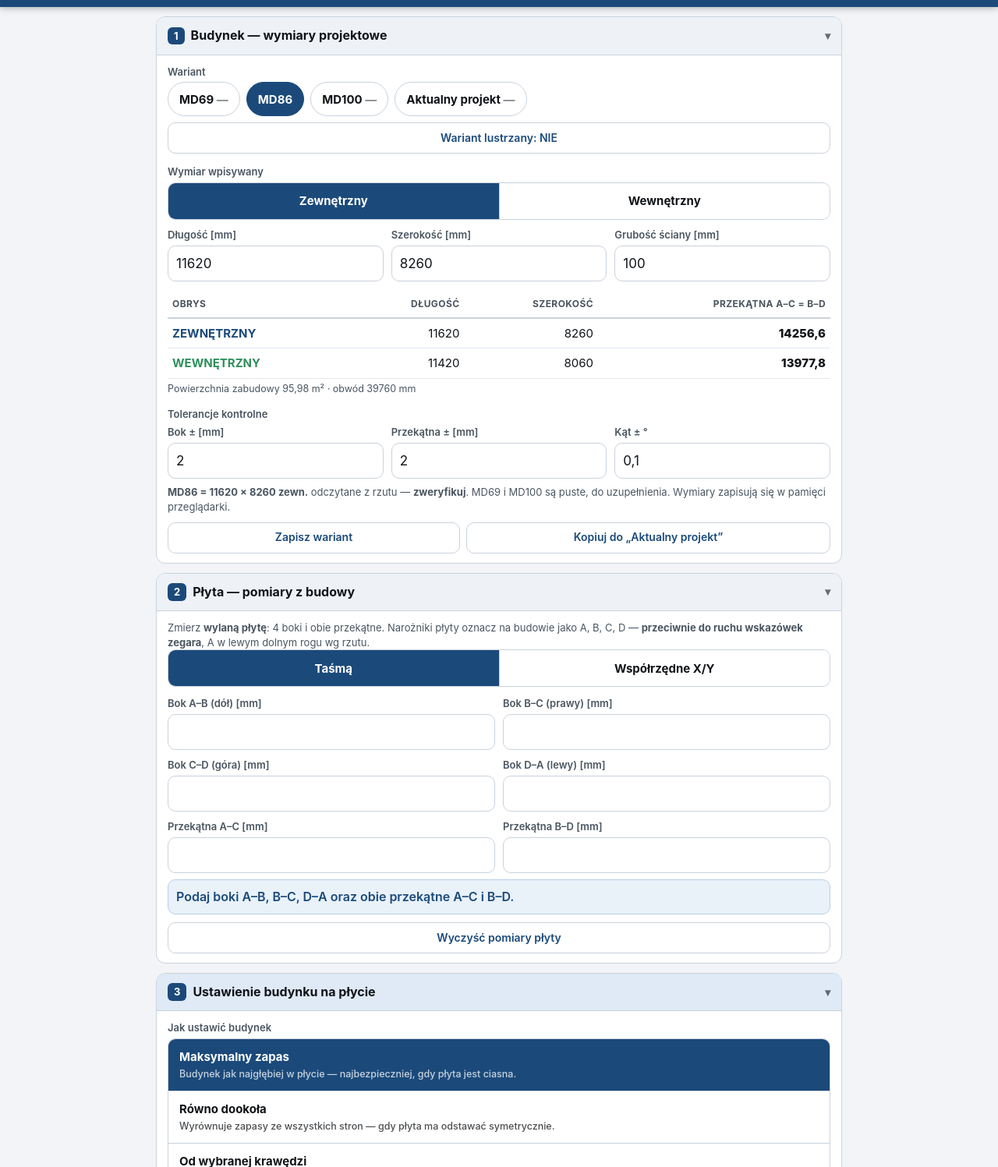
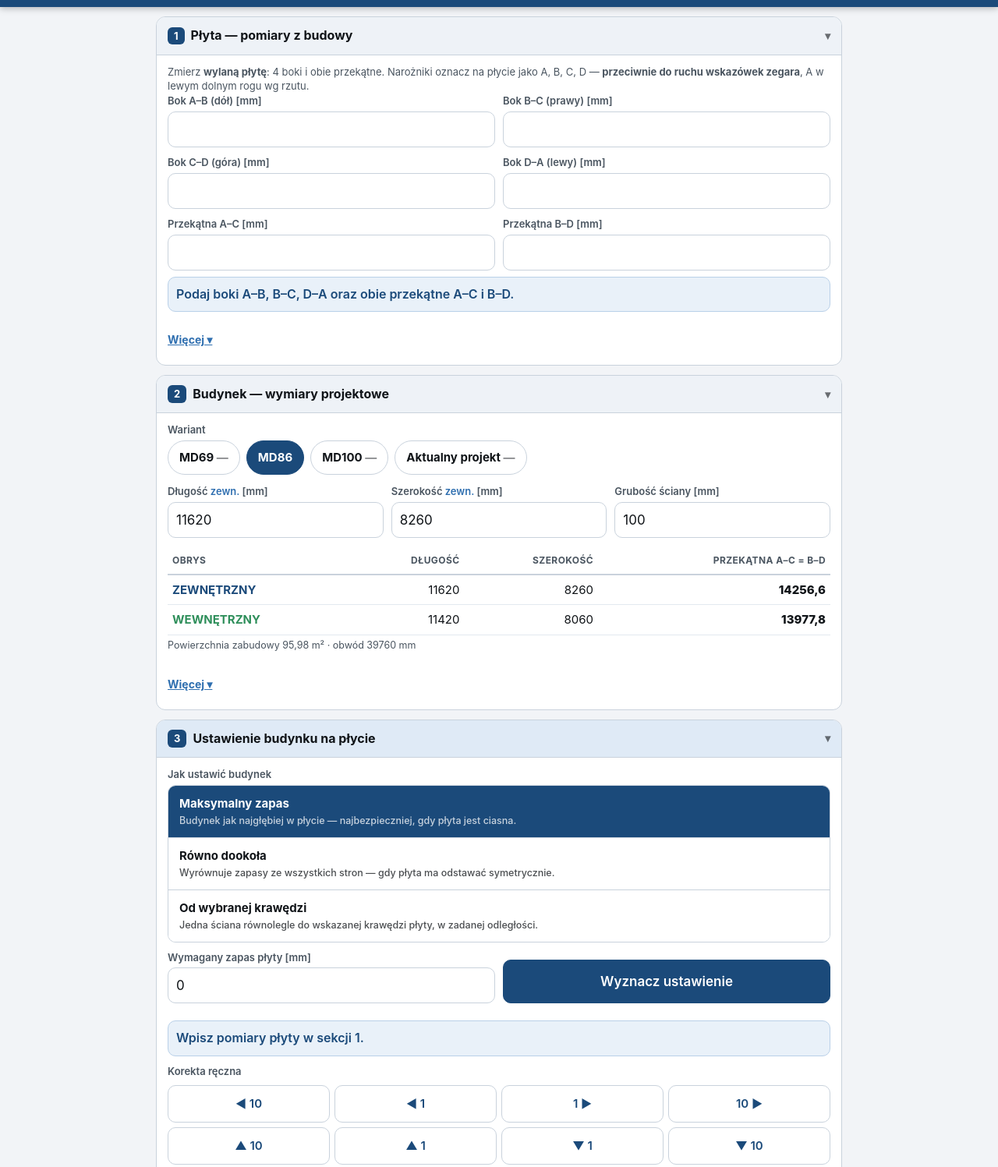
Before and after one commit to ScarsX2/trasowanie-plyty, a plain HTML site: page index.html in a window 1280 px wide. Shown: the part 90-1587 px from the top of the page at 78% size. Drawn offline with Linux system fonts and the light colour scheme.

Commit message:
Uproszczenie: najpierw plyta, potem wymiary budynku
Zamiana kolejnosci sekcji 1 i 2 - na budowie plyta jest punktem wyjscia,
wymiary budynku ustawia sie raz. Rzadko uzywane pola (zewn/wewn, lustro,
tolerancje, tryb X/Y, zapis wariantu) schowane pod przyciskiem Wiecej.
Etykiety dlugosci i szerokosci pokazuja, czy wpisany wymiar jest zewnetrzny
czy wewnetrzny.

Co-Authored-By: Claude Opus 5 <noreply@anthropic.com>

```diff
--- a/index.html
+++ b/index.html
@@ -112,6 +112,13 @@ svg{display:block;width:100%;height:auto;background:#fff;border-radius:10px;touc
 .sub2.wew{border-color:var(--bud2);color:var(--bud2)}
 .legend{display:flex;gap:14px;flex-wrap:wrap;font-size:12.5px;font-weight:700;margin-top:6px}
 .legend i{display:inline-block;width:22px;height:0;border-top:3px solid;vertical-align:middle;margin-right:5px}
+button.more{background:none;border:0;color:var(--blue2);font-size:14px;font-weight:700;
+  padding:10px 0;margin-top:8px;min-height:40px;text-decoration:underline}
+button.more::after{content:" ▾"}
+button.more.open::after{content:" ▴"}
+.morebox{display:none;border-top:1px dashed var(--line);padding-top:10px;margin-top:2px}
+.morebox.open{display:block}
+.lblDim{color:var(--blue2)}
 @media print{header{position:static}.card{break-inside:avoid}button,.nudge,.btnrow{display:none!important}
   .card.collapsed > .body{display:block}}
 </style>
@@ -133,26 +140,52 @@ svg{display:block;width:100%;height:auto;background:#fff;border-radius:10px;touc
 <div class="wrap">
 
 <!-- 1 -->
+<div class="card" id="c2">
+  <h2><span class="num">1</span> Płyta — pomiary z budowy <span class="chev">▾</span></h2>
+  <div class="body">
+    <p class="note" style="margin-top:0">Zmierz <b>wylaną płytę</b>: 4 boki i obie przekątne. Narożniki oznacz na płycie jako A, B, C, D — <b>przeciwnie do ruchu wskazówek zegara</b>, A w lewym dolnym rogu wg rzutu.</p>
+    <div id="tapeBox">
+      <div class="grid g2" id="tapeGrid"></div>
+      <div id="tapeMsg"></div>
+    </div>
+    <div id="xyBox" style="display:none">
+      <p class="note" style="margin-top:0">Dla niwelatora / tachimetru. Oś X w prawo, oś Y w górę.</p>
+      <div class="grid g2" id="xyGrid"></div>
+      <div class="btnrow"><button class="sec sm" id="fromTape">Przepisz z pomiarów taśmą</button></div>
+    </div>
+    <button class="more" data-more="slabMore">Więcej</button>
+    <div class="morebox" id="slabMore">
+      <label>Sposób wprowadzania</label>
+      <div class="seg" id="modeSeg">
+        <button data-mode="tape" class="on">Taśmą</button>
+        <button data-mode="xy">Współrzędne X/Y</button>
+      </div>
+      <div class="btnrow"><button class="sec sm" id="clearTape">Wyczyść pomiary płyty</button></div>
+    </div>
+  </div>
+</div>
+
+<!-- 2 -->
 <div class="card" id="c1">
-  <h2><span class="num">1</span> Budynek — wymiary projektowe <span class="chev">▾</span></h2>
+  <h2><span class="num">2</span> Budynek — wymiary projektowe <span class="chev">▾</span></h2>
   <div class="body">
     <label>Wariant</label>
     <div class="chips" id="varChips"></div>
-    <div class="btnrow" style="margin-top:8px">
-      <button class="sec sm" id="mirBtn">Wariant lustrzany: NIE</button>
+    <div class="grid g3" style="margin-top:12px">
+      <div class="fld"><label>Długość <span class="lblDim"></span> <span class="uu"></span></label><input type="text" inputmode="decimal" id="nomL" placeholder="—"></div>
+      <div class="fld"><label>Szerokość <span class="lblDim"></span> <span class="uu"></span></label><input type="text" inputmode="decimal" id="nomW" placeholder="—"></div>
+      <div class="fld"><label>Grubość ściany <span class="uu"></span></label><input type="text" inputmode="decimal" id="wall"></div>
     </div>
-    <label style="margin-top:14px">Wymiar wpisywany</label>
+    <div class="tw" style="margin-top:12px"><table id="tblNom"></table></div>
+    <p class="hint" id="nomArea"></p>
+    <button class="more" data-more="bldMore">Więcej</button>
+    <div class="morebox" id="bldMore">
+      <label>Wpisany wymiar to</label>
       <div class="seg" id="baseSeg">
         <button data-base="out" class="on">Zewnętrzny</button>
         <button data-base="in">Wewnętrzny</button>
       </div>
-    <div class="grid g3" style="margin-top:10px">
-      <div class="fld"><label>Długość <span class="uu"></span></label><input type="text" inputmode="decimal" id="nomL" placeholder="—"></div>
-      <div class="fld"><label>Szerokość <span class="uu"></span></label><input type="text" inputmode="decimal" id="nomW" placeholder="—"></div>
-      <div class="fld"><label>Grubość ściany <span class="uu"></span></label><input type="text" inputmode="decimal" id="wall"></div>
-    </div>
-    <div class="tw" style="margin-top:12px"><table id="tblNom"></table></div>
-    <p class="hint" id="nomArea"></p>
+      <div class="btnrow"><button class="sec sm" id="mirBtn">Wariant lustrzany: NIE</button></div>
       <label style="margin-top:14px">Tolerancje kontrolne</label>
       <div class="grid g3">
         <div class="fld"><label>Bok ± <span class="uu"></span></label><input type="text" inputmode="decimal" id="tolS"></div>
@@ -164,27 +197,6 @@ svg{display:block;width:100%;height:auto;background:#fff;border-radius:10px;touc
         <button class="sec sm" id="saveVar">Zapisz wariant</button>
         <button class="sec sm" id="copyVar">Kopiuj do „Aktualny projekt”</button>
       </div>
-  </div>
-</div>
-
-<!-- 2 -->
-<div class="card" id="c2">
-  <h2><span class="num">2</span> Płyta — pomiary z budowy <span class="chev">▾</span></h2>
-  <div class="body">
-    <p class="note" style="margin-top:0">Zmierz <b>wylaną płytę</b>: 4 boki i obie przekątne. Narożniki płyty oznacz na budowie jako A, B, C, D — <b>przeciwnie do ruchu wskazówek zegara</b>, A w lewym dolnym rogu wg rzutu.</p>
-    <div class="seg" id="modeSeg">
-      <button data-mode="tape" class="on">Taśmą</button>
-      <button data-mode="xy">Współrzędne X/Y</button>
-    </div>
-    <div id="tapeBox" style="margin-top:12px">
-      <div class="grid g2" id="tapeGrid"></div>
-      <div id="tapeMsg"></div>
-      <div class="btnrow"><button class="sec sm" id="clearTape">Wyczyść pomiary płyty</button></div>
-    </div>
-    <div id="xyBox" style="display:none;margin-top:12px">
-      <p class="note" style="margin-top:0">Dla niwelatora / tachimetru. Oś X w prawo, oś Y w górę.</p>
-      <div class="grid g2" id="xyGrid"></div>
-      <div class="btnrow"><button class="sec sm" id="fromTape">Przepisz z pomiarów taśmą</button></div>
     </div>
   </div>
 </div>
@@ -577,6 +589,7 @@ function renderHeader(){
   $("#edgeBox").style.display=M.crit==="edge"?"":"none";
   $("#mirBtn").textContent="Wariant lustrzany: "+(M.mirror?"TAK":"NIE");
   $("#mirBtn").classList.toggle("sec",!M.mirror);
+  $$(".lblDim").forEach(function(s){ s.textContent = M.baseDim==="out"?"zewn.":"wewn."; });
   $("#baseEdge").value=String(M.baseEdge);
   if(document.activeElement!==$("#baseOff")) $("#baseOff").value=fin(M.baseOff);
   if(document.activeElement!==$("#minGap")) $("#minGap").value=fin(M.minGap);
@@ -678,8 +691,8 @@ function renderXY(){
 function renderFit(){
   var box=$("#fitStat"), msg=$("#fitMsg");
   box.innerHTML=""; msg.innerHTML="";
-  if(!slab()){ msg.appendChild(el("div",{class:"msg i"},"Wpisz pomiary płyty w sekcji 2.")); return; }
-  if(!dimOK()){ msg.appendChild(el("div",{class:"msg w"},"Uzupełnij wymiary budynku dla wariantu "+VAR_LABEL[M.variant]+" w sekcji 1.")); return; }
+  if(!slab()){ msg.appendChild(el("div",{class:"msg i"},"Wpisz pomiary płyty w sekcji 1.")); return; }
+  if(!dimOK()){ msg.appendChild(el("div",{class:"msg w"},"Uzupełnij wymiary budynku dla wariantu "+VAR_LABEL[M.variant]+" w sekcji 2.")); return; }
   var pl=placement(); if(!pl) return;
   var v=gapValues(pl); if(!v) return;
   var mn=Math.min.apply(null,v), mx=Math.max.apply(null,v);
@@ -711,7 +724,7 @@ function renderFit(){
 /* GŁÓWNY WYNIK */
 function renderMark(){
   var box=$("#markBox"); box.innerHTML="";
-  if(!slab()||!dimOK()){ box.appendChild(el("div",{class:"msg i"},"Potrzebne pomiary płyty (sekcja 2) i wymiary budynku (sekcja 1).")); return; }
+  if(!slab()||!dimOK()){ box.appendChild(el("div",{class:"msg i"},"Potrzebne pomiary płyty (sekcja 1) i wymiary budynku (sekcja 2).")); return; }
   var pl=placement(); if(!pl) return;
   var S=slab();
 
@@ -1004,8 +1017,8 @@ function renderReport(){
 /* checklista */
 var STEPS=[
   ["Oznacz narożniki płyty","Opisz A, B, C, D na wylanej płycie — przeciwnie do ruchu wskazówek zegara, A w lewym dolnym rogu wg rzutu. Wszystkie miary odnoszą się do nich."],
-  ["Zmierz płytę","Cztery boki i obie przekątne, taśmą naciągniętą, w poziomie. Wpisz w sekcji 2 i sprawdź komunikat spójności."],
-  ["Sprawdź wymiary budynku","Wariant, opcja lustrzana, grubość ściany. Sekcja 1."],
+  ["Zmierz płytę","Cztery boki i obie przekątne, taśmą naciągniętą, w poziomie. Wpisz w sekcji 1 i sprawdź komunikat spójności."],
+  ["Sprawdź wymiary budynku","Wariant, grubość ściany, ewentualnie opcja lustrzana. Sekcja 2."],
   ["Wybierz kryterium ustawienia","Maksymalny zapas, równo dookoła albo od konkretnej krawędzi płyty. Sekcja 3."],
   ["Wyznacz ustawienie","Naciśnij „Wyznacz ustawienie” i sprawdź najmniejszy zapas. Ujemny = budynek nie mieści się na płycie — stop, sprawdź pomiary."],
   ["Odmierz i zaznacz 8 punktów","Od każdego narożnika płyty prostopadle do krawędzi, wartości z sekcji 4."],
@@ -1071,6 +1084,14 @@ function recalcSlab(){
 function init(){
   load();
   $$(".card > h2").forEach(function(h){ h.onclick=function(){ h.parentNode.classList.toggle("collapsed"); }; });
+  $$("[data-more]").forEach(function(b){
+    b.onclick=function(){
+      var box=document.getElementById(b.dataset.more);
+      var open=box.classList.toggle("open");
+      b.classList.toggle("open",open);
+      b.firstChild.nodeValue = open ? "Mniej" : "Więcej";
+    };
+  });
   $$("[data-unit]").forEach(function(b){ b.onclick=function(){ M.unit=b.dataset.unit; render(); renderXY(); }; });
   $$("[data-base]").forEach(function(b){ b.onclick=function(){ M.baseDim=b.dataset.base; M.pl.init=false; render(); }; });
   $$("[data-crit]").forEach(function(b){ b.onclick=function(){ M.crit=b.dataset.crit; M.pl.init=false; render(); }; });
```
Lines whose indentation alone changed are shown as unchanged.
